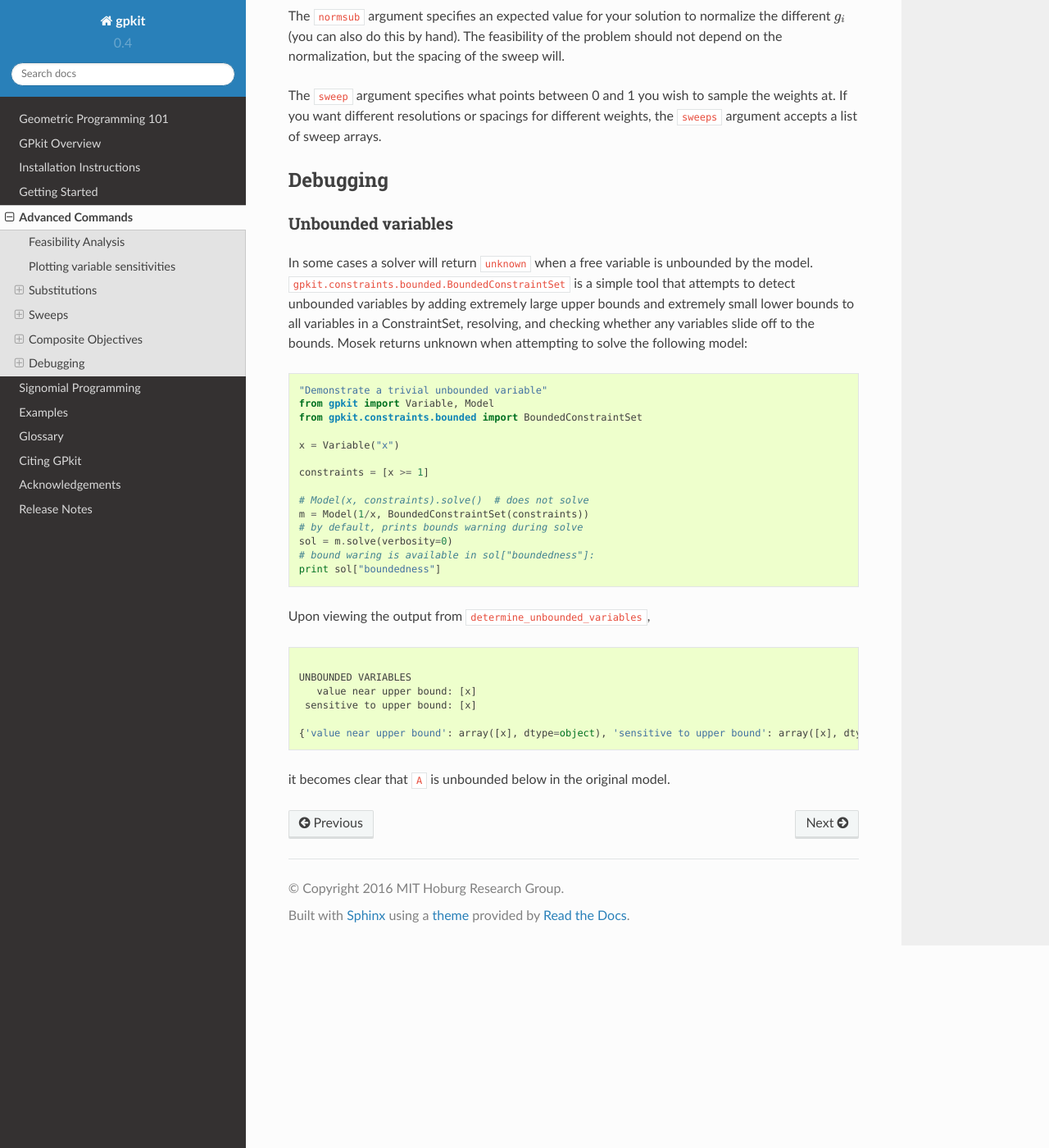
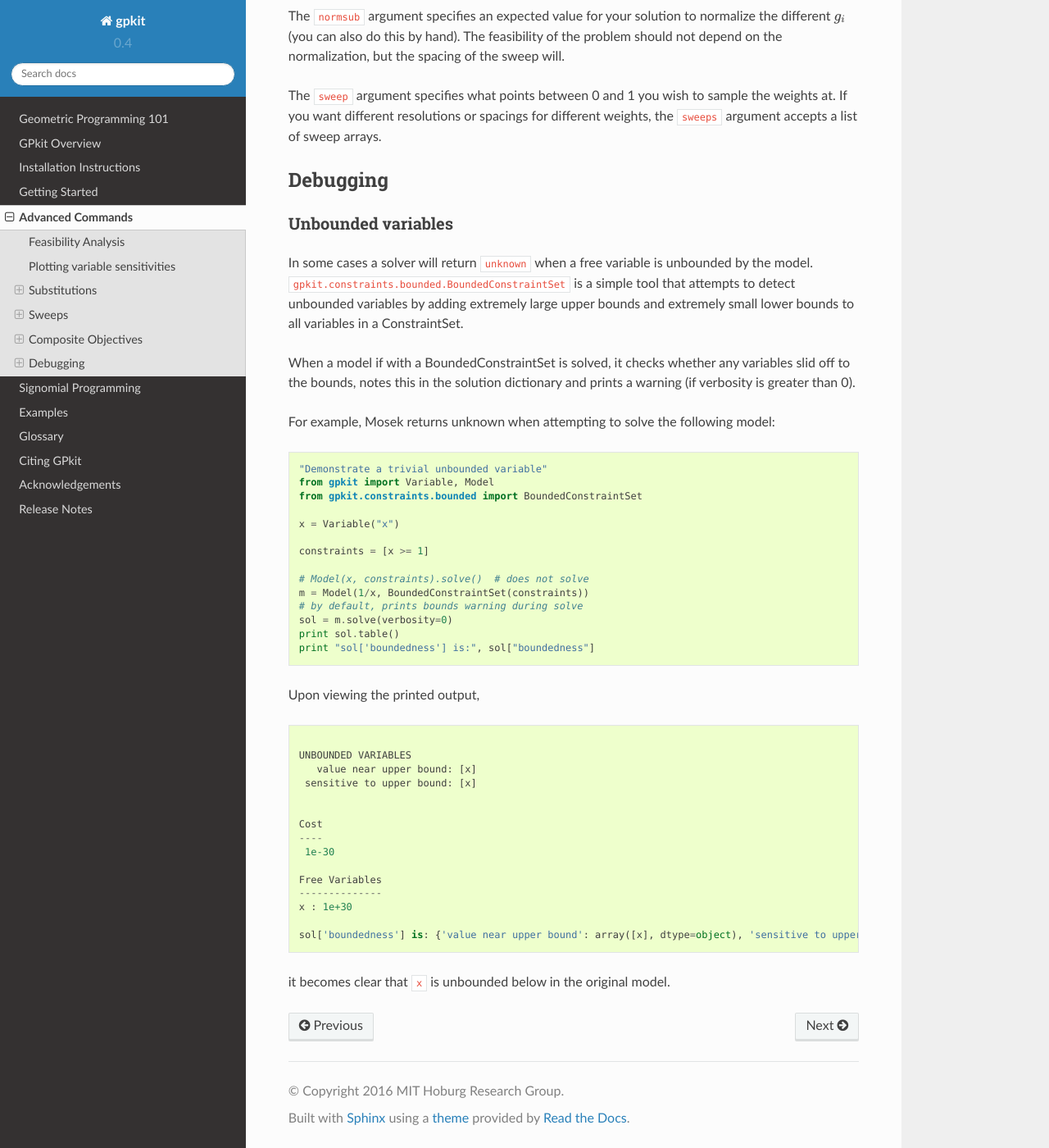
Before and after one commit to convexengineering/gpkit, a Sphinx documentation site: the page built from docs/source/advancedcommands.rst, in a window 1280 px wide and 1400 px high, scrolled down 5768 px. Shown: the whole window at 82% size. Built offline with Sphinx 7.4.7 and the Read the Docs theme 2.0.0, drawn with Linux system fonts in a browser that asks for light colours.

Commit message:
response to code review

```diff
--- a/docs/source/advancedcommands.rst
+++ b/docs/source/advancedcommands.rst
@@ -243,14 +243,16 @@ Unbounded variables
 In some cases a solver will return ``unknown`` when a free variable is
 unbounded by the model. ``gpkit.constraints.bounded.BoundedConstraintSet`` is a
 simple tool that attempts to detect unbounded variables by adding extremely
-large upper bounds and extremely small lower bounds to all variables in a ConstraintSet,
-resolving, and checking whether any variables slide off to the bounds.
-Mosek returns unknown when attempting to solve the following model:
+large upper bounds and extremely small lower bounds to all variables in a ConstraintSet.
+
+When a model if with a BoundedConstraintSet is solved, it checks whether any variables slid off to the bounds, notes this in the solution dictionary and prints a warning (if verbosity is greater than 0).
+
+For example, Mosek returns unknown when attempting to solve the following model:
 
 .. literalinclude:: examples/unbounded.py
 
-Upon viewing the output from ``determine_unbounded_variables``,
+Upon viewing the printed output,
 
 .. literalinclude:: examples/unbounded_output.txt
 
-it becomes clear that ``A`` is unbounded below in the original model.
+it becomes clear that ``x`` is unbounded below in the original model.
--- a/docs/source/examples/unbounded.py
+++ b/docs/source/examples/unbounded.py
@@ -10,5 +10,5 @@ constraints = [x >= 1]
 m = Model(1/x, BoundedConstraintSet(constraints))
 # by default, prints bounds warning during solve
 sol = m.solve(verbosity=0)
-# bound waring is available in sol["boundedness"]:
-print sol["boundedness"]
+print sol.table()
+print "sol['boundedness'] is:", sol["boundedness"]
--- a/docs/source/examples/unbounded_output.txt
+++ b/docs/source/examples/unbounded_output.txt
@@ -3,4 +3,13 @@ UNBOUNDED VARIABLES
    value near upper bound: [x]
  sensitive to upper bound: [x]
 
-{'value near upper bound': array([x], dtype=object), 'sensitive to upper bound': array([x], dtype=object)}
+
+Cost
+----
+ 1e-30
+
+Free Variables
+--------------
+x : 1e+30
+
+sol['boundedness'] is: {'value near upper bound': array([x], dtype=object), 'sensitive to upper bound': array([x], dtype=object)}
```
Also changed, not shown: 1 other file.
